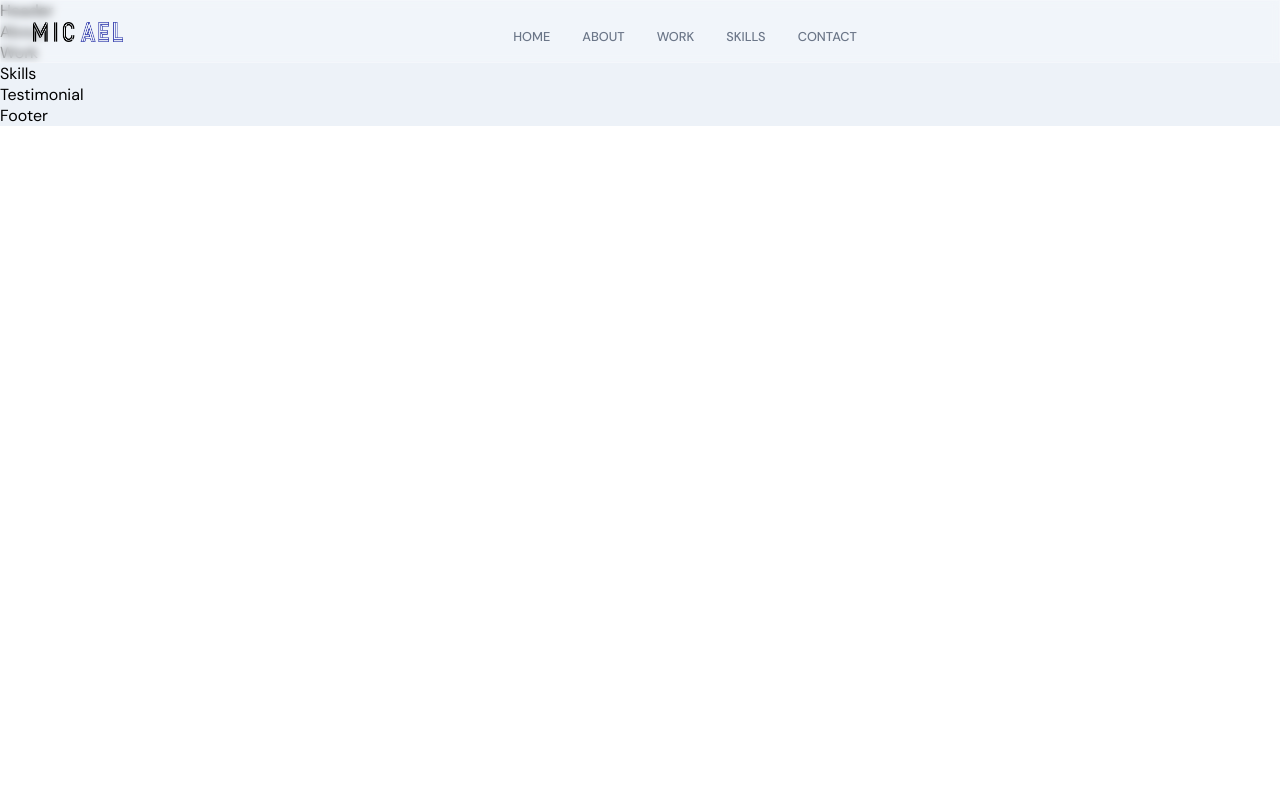
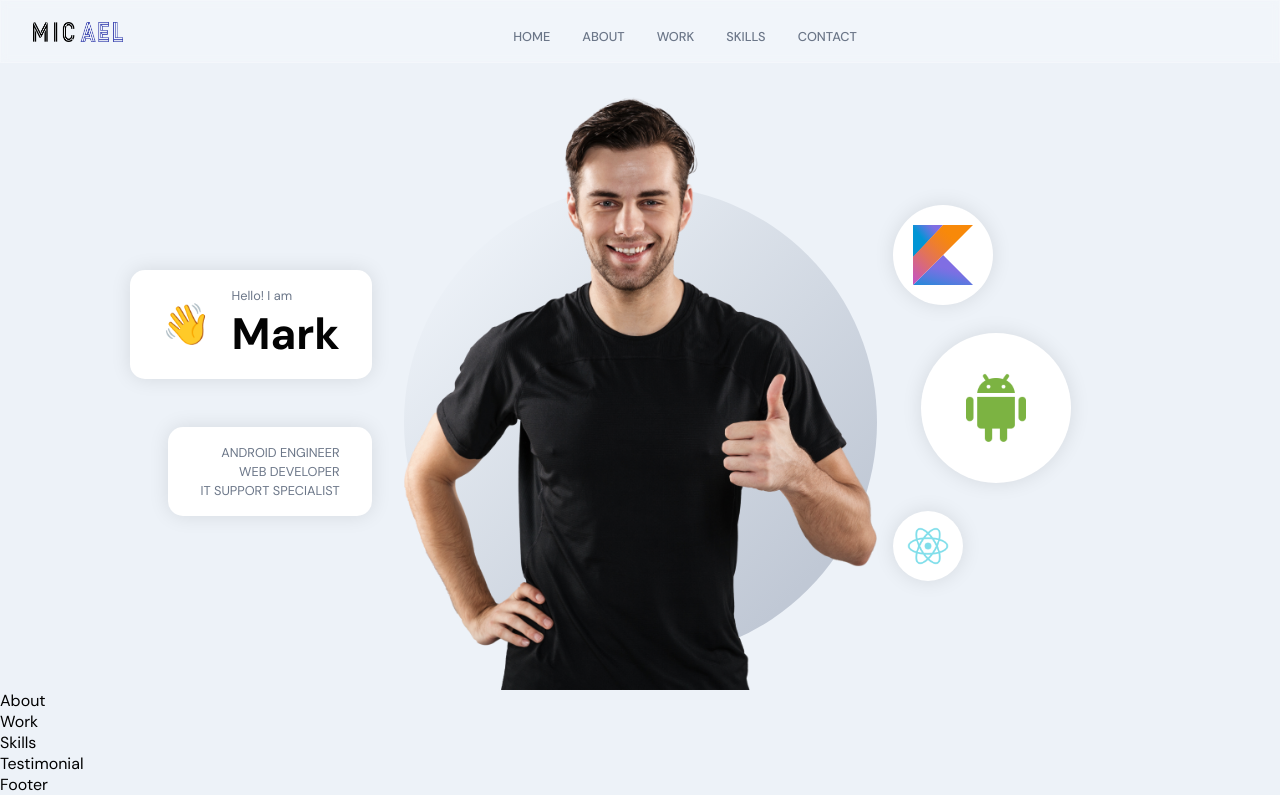
Before and after one commit to Kagua98/Photography-React-App, a React (Create React App) app: page / in a window 1280 px wide. Built offline with nearby package versions, Linux system fonts and the light colour scheme; the HTML template or start-up script is replaced by a standard one.

Commit message:
Implement Header

```diff
--- a/src/constants/images.js
+++ b/src/constants/images.js
@@ -35,7 +35,11 @@
 import skype from '../assets/skype.png';
 import spotify from '../assets/spotify.png';
 
+import android from '../assets/android.png'
+import kotlin from '../assets/kotlin.svg'
+
 export default {
+    android,
     email,
     mobile,
     api,
@@ -47,6 +51,7 @@
     graphql,
     html,
     javascript,
+    kotlin,
     mu5,
     node,
     python,
--- a/src/container/Header/Header.jsx
+++ b/src/container/Header/Header.jsx
@@ -1,12 +1,71 @@
-import React from "react";
+import React from 'react';
+import {motion} from 'framer-motion';
 
-import './Header.scss'
+import {images} from '../../constants';
+import './Header.scss';
 
-const Header = () => {
+const scaleVariants = {
+    whileInView: {
+        scale: [0, 1],
+        opacity: [0, 1],
+        transition: {
+            duration: 1,
+            ease: 'easeInOut',
+        },
+    },
+};
 
-    return(
-        <div>Header</div>
-    )
-}
+const Header = () => (
+    <div className="app__header app__flex">
+        <motion.div
+            whileInView={{x: [-100, 0], opacity: [0, 1]}}
+            transition={{duration: 0.5}}
+            className="app__header-info"
+        >
+            <div className="app__header-badge">
+                <div className="badge-cmp app__flex">
+                    <span>👋</span>
+                    <div style={{marginLeft: 20}}>
+                        <p className="p-text">Hello! I am</p>
+                        <h1 className="head-text">Mark</h1>
+                    </div>
+                </div>
 
-export default Header
+                <div className="tag-cmp app__flex">
+                    <p className="p-text">Android Engineer</p>
+                    <p className="p-text">Web Developer</p>
+                    <p className="p-text">IT Support Specialist</p>
+                </div>
+            </div>
+        </motion.div>
+
+        <motion.div
+            whileInView={{opacity: [0, 1]}}
+            transition={{duration: 0.5, delayChildren: 0.5}}
+            className="app__header-img"
+        >
+            <img src={images.profile} alt="profile_bg"/>
+            <motion.img
+                whileInView={{scale: [0, 1]}}
+                transition={{duration: 1, ease: 'easeInOut'}}
+                src={images.circle}
+                alt="profile_circle"
+                className="overlay_circle"
+            />
+        </motion.div>
+
+        <motion.div
+            variants={scaleVariants}
+            whileInView={scaleVariants.whileInView}
+            className="app__header-circles"
+        >
+            {[images.kotlin, images.android, images.react].map((circle, index) => (
+                <div className="circle-cmp app__flex" key={`circle-${index}`}>
+                    <img src={circle} alt="profile_bg"/>
+                </div>
+            ))}
+        </motion.div>
+    </div>
+);
+
+export default Header;
--- a/src/container/Header/Header.scss
+++ b/src/container/Header/Header.scss
@@ -0,0 +1,196 @@
+#home {
+  position: relative;
+  background: url("../../assets/bgIMG.png");
+  background-size: cover;
+  background-position: center;
+  background-repeat: repeat;
+
+  // disable the default padding styles
+  .app__wrapper {
+    padding: 0;
+
+    .copyright {
+      display: none;
+    }
+  }
+}
+
+.app__header {
+  flex: 1;
+  width: 100%;
+  height: 100%;
+  flex-direction: row;
+
+  padding: 6rem 2rem 0rem;
+
+  @media screen and (min-width: 2000px) {
+    padding-top: 8rem;
+  }
+
+  @media screen and (max-width: 1200px) {
+    flex-direction: column;
+  }
+
+  @media screen and (max-width: 450px) {
+    padding: 6rem 1rem 2rem;
+  }
+}
+
+.app__header-info {
+  flex: 0.65;
+  display: flex;
+  flex-direction: column;
+  justify-content: flex-start;
+  align-items: flex-start;
+  height: 100%;
+
+  margin: 0 2rem;
+
+  @media screen and (max-width: 1200px) {
+    width: 100%;
+    margin-right: 0rem;
+  }
+}
+
+.app__header-badge {
+  width: 100%;
+  display: flex;
+  justify-content: flex-end;
+  align-items: flex-end;
+  flex-direction: column;
+
+  .badge-cmp,
+  .tag-cmp {
+    padding: 1rem 2rem;
+    background: var(--white-color);
+    border-radius: 15px;
+    flex-direction: row;
+    width: auto;
+
+    box-shadow: 0px 0px 20px rgba(0, 0, 0, 0.1);
+  }
+
+  .tag-cmp {
+    flex-direction: column;
+    margin-top: 3rem;
+
+    p {
+      width: 100%;
+      text-transform: uppercase;
+      text-align: right;
+    }
+  }
+
+  span {
+    font-size: 2.5rem;
+
+    @media screen and (min-width: 2000px) {
+      font-size: 5rem;
+    }
+  }
+
+  @media screen and (max-width: 1200px) {
+    justify-content: flex-start;
+    align-items: flex-start;
+  }
+}
+
+.app__header-circles {
+  flex: 0.75;
+  display: flex;
+  flex-direction: column;
+  justify-content: space-evenly;
+  align-items: flex-start;
+  height: 100%;
+  margin-left: 1rem;
+
+  div {
+    width: 100px;
+    height: 100px;
+    border-radius: 50%;
+
+    background: var(--white-color);
+    box-shadow: 0px 0px 20px rgba(0, 0, 0, 0.1);
+
+    img {
+      width: 60%;
+      height: 60%;
+    }
+  }
+
+  // circles with different height & width
+
+  div:nth-child(1) {
+    width: 100px;
+    height: 100px;
+  }
+
+  div:nth-child(2) {
+    margin: 1.75rem;
+    width: 150px;
+    height: 150px;
+  }
+
+  div:nth-child(3) {
+    width: 70px;
+    height: 70px;
+  }
+
+  @media screen and (min-width: 2000px) {
+    div:nth-child(2) {
+      width: 400px;
+      height: 400px;
+    }
+
+    div:nth-child(3) {
+      width: 170px;
+      height: 170px;
+    }
+
+    div:nth-child(1) {
+      width: 200px;
+      height: 200px;
+    }
+  }
+
+  @media screen and (max-width: 1200px) {
+    width: 100%;
+    flex-direction: row;
+    flex-wrap: wrap;
+    margin-left: 0;
+
+    div {
+      margin: 1rem;
+    }
+  }
+}
+
+.app__header-img {
+  flex: 1;
+  height: 100%;
+
+  display: flex;
+  justify-content: flex-end;
+  align-items: flex-end;
+  position: relative;
+
+  img {
+    width: 100%;
+    object-fit: contain;
+    z-index: 1;
+  }
+
+  .overlay_circle {
+    position: absolute;
+    left: 0;
+    right: 0;
+    bottom: 0;
+    z-index: 0;
+    width: 100%;
+    height: 90%;
+  }
+
+  @media screen and (max-width: 1200px) {
+    margin: 2rem 0;
+  }
+}
```
Also changed, not shown: src/assets/android.png (added), src/assets/kotlin.svg (added).
